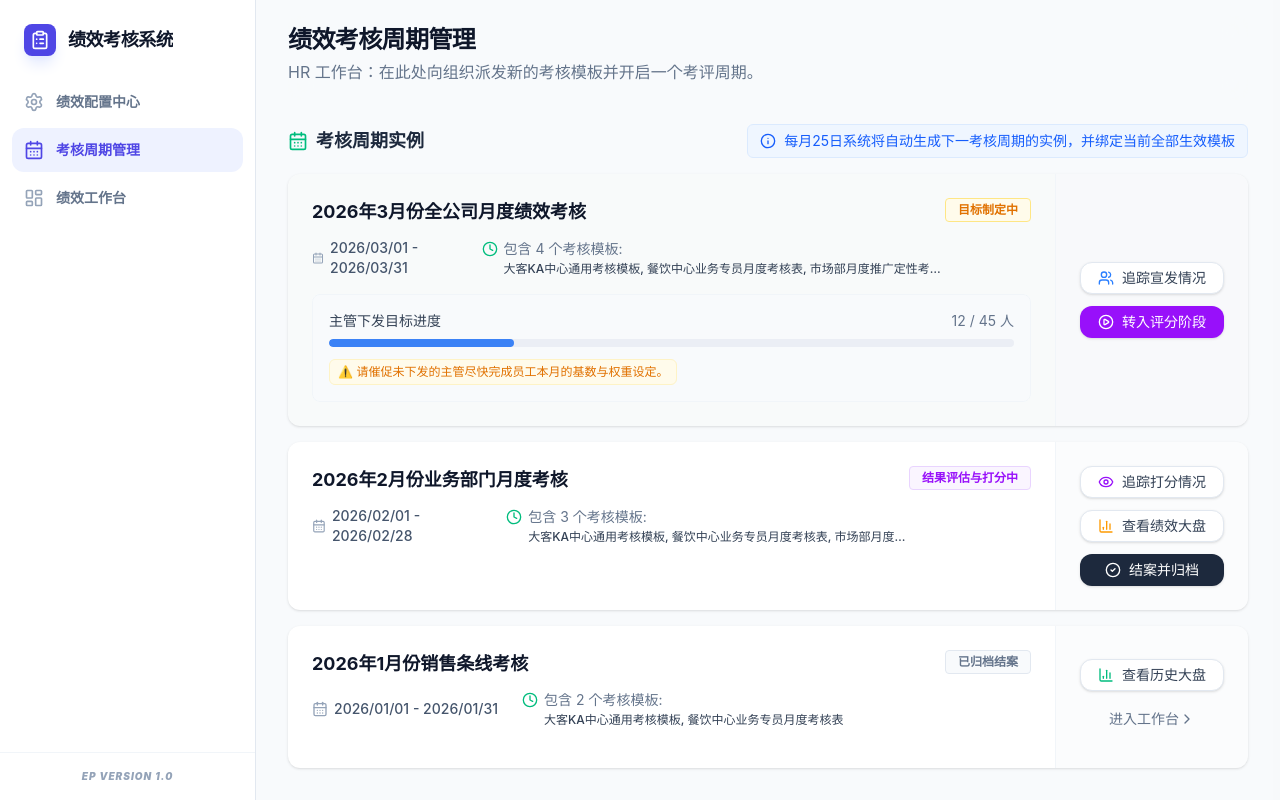
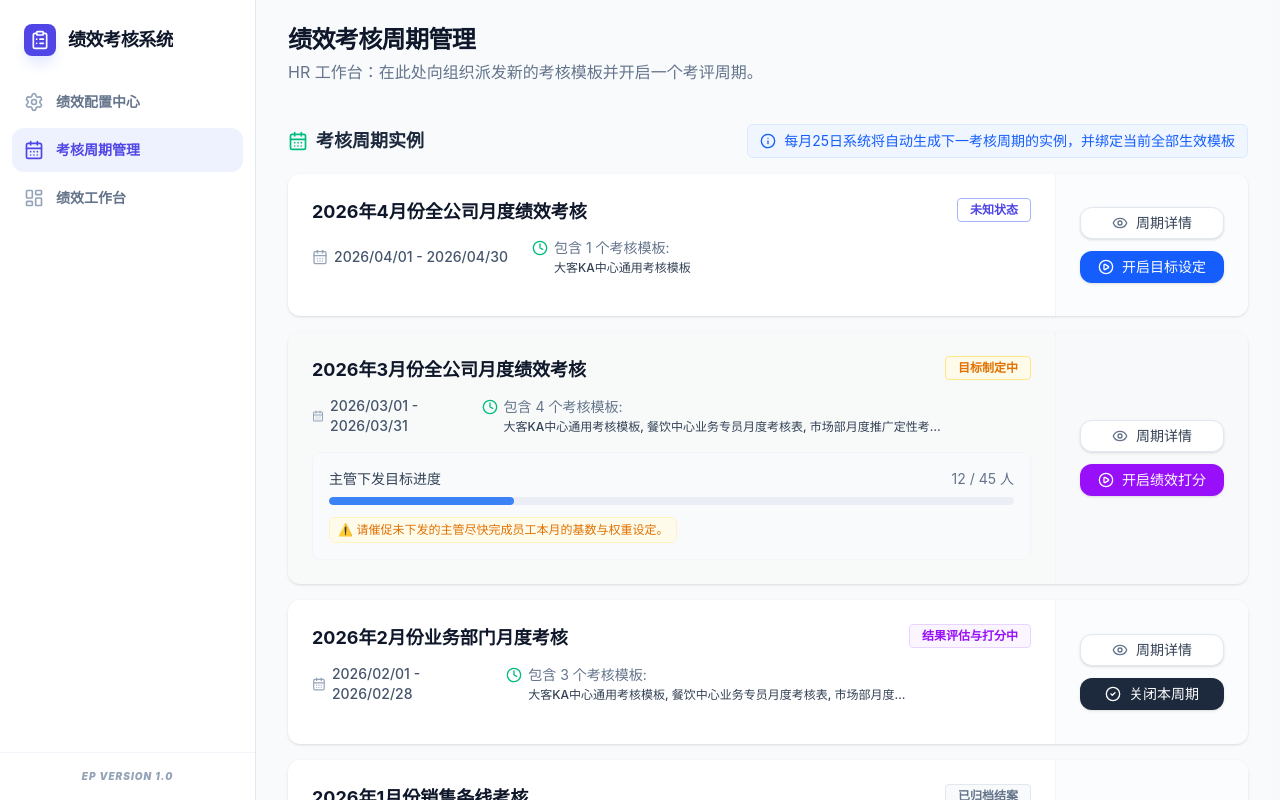
Before and after one commit to JinLingfeng/performance, a Vue app in the folder element-plus-version/: page /assessment/cycle in a window 1280 px wide. Built offline with nearby package versions, Linux system fonts and the light colour scheme.

Commit message:
feat: complete Cycle, Dashboard and Template page element-plus migration

```diff
--- a/element-plus-version/src/router/index.ts
+++ b/element-plus-version/src/router/index.ts
@@ -22,8 +22,8 @@ const router = createRouter({
                     component: () => import('@/views/assessment/Cycle.vue'),
                 },
                 {
-                    path: '/assessment/cycle/:id/stats',
-                    name: 'assessment-cycle-stats',
+                    path: '/assessment/cycle/:id',
+                    name: 'assessment-cycle-detail',
                     component: () => import('@/views/assessment/CycleDashboard.vue'),
                 },
                 {
--- a/element-plus-version/src/views/assessment/Cycle.vue
+++ b/element-plus-version/src/views/assessment/Cycle.vue
@@ -3,10 +3,8 @@ import { ref } from 'vue'
 import {
   CalendarDays,
   Clock,
-  Users,
   PlayCircle,
   Eye,
-  ChevronRight,
   CheckCircle2,
   Info,
   BarChart3,
@@ -20,10 +18,22 @@ const router = useRouter()
 // Cycles data
 const initialCycles = [
   {
+    id: 'cyc-202604',
+    name: '2026年4月份全公司月度绩效考核',
+    period: '2026/04/01 - 2026/04/30',
+    stage: 'pending', // pending | goal_setting | evaluating | finished
+    templateNames: [
+      '大客KA中心通用考核模板',
+    ],
+    totalEmployees: 48,
+    targetSetCount: 0,
+    targetConfirmedCount: 0,
+  },
+  {
     id: 'cyc-202603',
     name: '2026年3月份全公司月度绩效考核',
     period: '2026/03/01 - 2026/03/31',
-    stage: 'goal_setting', // goal_setting | goal_confirming | ongoing | evaluating | finished
+    stage: 'goal_setting',
     templateNames: [
       '大客KA中心通用考核模板',
       '餐饮中心业务专员月度考核表',
@@ -191,13 +201,30 @@ const handlePushStage = (id: string, newStage: string) => {
                     <div
                       class="w-full lg:w-48 bg-slate-50/50 p-6 flex flex-row lg:flex-col items-center justify-center gap-3"
                     >
+                      <template v-if="cycle.stage === 'pending'">
+                        <el-button
+                          class="w-full !ml-0 !bg-white hover:!bg-slate-50 !text-slate-700 !border-slate-200 shadow-sm"
+                          @click="router.push(`/assessment/cycle/${cycle.id}`)"
+                        >
+                          <Eye class="mr-2 h-4 w-4 text-slate-500" />
+                          周期详情
+                        </el-button>
+                        <el-button
+                          type="primary"
+                          class="w-full !ml-0 !bg-blue-600 hover:!bg-blue-700 !text-white shadow-sm !border-none"
+                          @click="handlePushStage(cycle.id, 'goal_setting')"
+                        >
+                          <PlayCircle class="mr-2 h-4 w-4" />
+                          开启目标设定
+                        </el-button>
+                      </template>
                       <template v-if="cycle.stage === 'goal_setting'">
                         <el-button
                           class="w-full !ml-0 !bg-white hover:!bg-slate-50 !text-slate-700 !border-slate-200 shadow-sm"
-                          @click="router.push('/assessment/hall')"
+                          @click="router.push(`/assessment/cycle/${cycle.id}`)"
                         >
-                          <Users class="mr-2 h-4 w-4 text-blue-500" />
-                          追踪宣发情况
+                          <Eye class="mr-2 h-4 w-4 text-slate-500" />
+                          周期详情
                         </el-button>
                         <el-button
                           type="primary"
@@ -205,23 +232,16 @@ const handlePushStage = (id: string, newStage: string) => {
                           @click="handlePushStage(cycle.id, 'evaluating')"
                         >
                           <PlayCircle class="mr-2 h-4 w-4" />
-                          转入评分阶段
+                          开启绩效打分
                         </el-button>
                       </template>
                       <template v-else-if="cycle.stage === 'evaluating'">
                         <el-button
                           class="w-full !ml-0 !bg-white hover:!bg-slate-50 !text-slate-700 !border-slate-200 shadow-sm"
-                          @click="router.push('/assessment/hall')"
+                          @click="router.push(`/assessment/cycle/${cycle.id}`)"
                         >
-                          <Eye class="mr-2 h-4 w-4 text-purple-600" />
-                          追踪打分情况
-                        </el-button>
-                        <el-button
-                          class="w-full !ml-0 !bg-white hover:!bg-slate-50 !text-slate-700 !border-slate-200 shadow-sm"
-                          @click="router.push(`/assessment/cycle/${cycle.id}/stats`)"
-                        >
-                          <BarChart3 class="mr-2 h-4 w-4 text-amber-500" />
-                          查看绩效大盘
+                          <Eye class="mr-2 h-4 w-4 text-slate-500" />
+                          周期详情
                         </el-button>
                         <el-button
                           type="primary"
@@ -229,34 +249,16 @@ const handlePushStage = (id: string, newStage: string) => {
                           @click="handlePushStage(cycle.id, 'finished')"
                         >
                           <CheckCircle2 class="mr-2 h-4 w-4" />
-                          结案并归档
+                          关闭本周期
                         </el-button>
                       </template>
                       <template v-else-if="cycle.stage === 'finished'">
                         <el-button
                           class="w-full !ml-0 !bg-white hover:!bg-slate-50 !text-slate-700 !border-slate-200 shadow-sm"
-                          @click="router.push(`/assessment/cycle/${cycle.id}/stats`)"
+                          @click="router.push(`/assessment/cycle/${cycle.id}`)"
                         >
                           <BarChart3 class="mr-2 h-4 w-4 text-emerald-500" />
-                          查看历史大盘
-                        </el-button>
-                        <el-button
-                          text
-                          class="w-full !ml-0 !text-slate-500 hover:!text-slate-900 flex justify-between group"
-                          @click="router.push('/assessment/hall')"
-                        >
-                          进入工作台
-                          <ChevronRight class="h-4 w-4 group-hover:translate-x-0.5 transition-transform" />
-                        </el-button>
-                      </template>
-                      <template v-else>
-                        <el-button
-                          text
-                          class="w-full !text-slate-500 hover:!text-slate-900 flex justify-between group"
-                          @click="router.push('/assessment/hall')"
-                        >
-                          进入工作台
-                          <ChevronRight class="h-4 w-4 group-hover:translate-x-0.5 transition-transform" />
+                          查看绩效结果
                         </el-button>
                       </template>
                     </div>
--- a/element-plus-version/src/views/assessment/CycleDashboard.vue
+++ b/element-plus-version/src/views/assessment/CycleDashboard.vue
@@ -13,19 +13,52 @@ import {
   CalendarDays,
   Printer,
   Download,
+  FileText,
+  Target,
 } from 'lucide-vue-next'
 
 const route = useRoute()
 const router = useRouter()
 const cycleId = route.params.id as string
 
+const activeTab = ref('templates') // templates | stats
+
 // ========== Mock Data for the selected cycle ==========
-// In a real app, this would be fetched based on cycleId
 const cycleInfo = {
   id: cycleId,
   title: '2026年3月份初级销售KPI考核',
   period: '2026/03/01 - 2026/03/31',
   status: 'rating', // 'rating' or 'finished'
+}
+
+const templates = ref([
+  {
+    id: 'tpl-1',
+    name: '大客KA中心通用考核模板',
+    period: 'month',
+    indicators: [
+      { name: '主推大单品销售目标达成率', weight: 40, dimension: '业绩指标', ruleType: 'STEP_90_70' },
+      { name: '新客户开发目标达成率', weight: 30, dimension: '拓展指标', ruleType: 'STEP_100_70' },
+      { name: '重点商品退换货率控制', weight: 30, dimension: '售后指标', ruleType: 'DEDUCT_EXCEED' }
+    ],
+    appliedCount: 15
+  },
+  {
+    id: 'tpl-2',
+    name: '餐饮中心业务专员月度考核表',
+    period: 'month',
+    indicators: [
+      { name: '餐饮渠道回款额达成率', weight: 60, dimension: '业绩指标', ruleType: 'STEP_90_70' },
+      { name: '网点拓展数量', weight: 40, dimension: '拓展指标', ruleType: 'STEP_100_70' }
+    ],
+    appliedCount: 22
+  }
+])
+
+const expandedTemplates = ref<Record<string, boolean>>({})
+
+const toggleTemplate = (id: string) => {
+  expandedTemplates.value[id] = !expandedTemplates.value[id]
 }
 
 type EmployeeRecord = {
@@ -84,31 +117,6 @@ const departments = ref<Department[]>([
       { id: 'e9', name: '孙丽丽', role: '业务专员', avatar: '孙', score: 78, grade: 'B', goalStatus: '已确认', history: generateHistory(76) },
     ],
   },
-  {
-    id: 'dept-3',
-    name: '市场推广部',
-    avgScore: 85.7,
-    headcount: 3,
-    ratedCount: 3,
-    employees: [
-      { id: 'e10', name: '黄晓东', role: '市场总监', avatar: '黄', score: 92, grade: 'A', goalStatus: '已确认', history: generateHistory(90) },
-      { id: 'e11', name: '林婉婷', role: '品牌经理', avatar: '林', score: 86, grade: 'A', goalStatus: '已确认', history: generateHistory(84) },
-      { id: 'e12', name: '郑伟杰', role: '推广专员', avatar: '郑', score: 79, grade: 'B', goalStatus: '已确认', history: generateHistory(77) },
-    ],
-  },
-  {
-    id: 'dept-4',
-    name: '休食中心',
-    avgScore: 80.3,
-    headcount: 4,
-    ratedCount: 4,
-    employees: [
-      { id: 'e13', name: '何俊杰', role: '休食总监', avatar: '何', score: 87, grade: 'A', goalStatus: '已确认', history: generateHistory(85) },
-      { id: 'e14', name: '钱晓燕', role: '品类经理', avatar: '钱', score: 81, grade: 'B', goalStatus: '已确认', history: generateHistory(79) },
-      { id: 'e15', name: '冯大伟', role: '业务专员', avatar: '冯', score: 77, grade: 'B', goalStatus: '已确认', history: generateHistory(75) },
-      { id: 'e16', name: '褚小芳', role: '业务专员', avatar: '褚', score: 76, grade: 'B', goalStatus: '已确认', history: generateHistory(74) },
-    ],
-  },
 ])
 
 const expandedDepts = ref<Record<string, boolean>>({})
@@ -145,6 +153,10 @@ const summary = computed(() => {
 })
 
 const goBack = () => router.push('/assessment/cycle')
+
+const viewTemplate = (tplId: string) => {
+  router.push(`/template/builder?id=${tplId}`)
+}
 </script>
 
 <template>
@@ -176,6 +188,83 @@ const goBack = () => router.push('/assessment/cycle')
         </div>
       </div>
 
+      <!-- Tabs Navigation -->
+      <div class="border-b border-slate-200">
+        <div class="flex items-center gap-6 text-sm font-bold text-slate-500">
+          <button
+            @click="activeTab = 'templates'"
+            :class="[ 'pb-3 px-1 border-b-2 transition-colors duration-200', activeTab === 'templates' ? 'border-indigo-600 text-indigo-600' : 'border-transparent hover:text-slate-800 hover:border-slate-300' ]"
+          >
+            本周期适用模板及名单
+          </button>
+          <button
+            @click="activeTab = 'stats'"
+            :class="[ 'pb-3 px-1 border-b-2 transition-colors duration-200', activeTab === 'stats' ? 'border-indigo-600 text-indigo-600' : 'border-transparent hover:text-slate-800 hover:border-slate-300' ]"
+          >
+            绩效综合大盘
+          </button>
+        </div>
+      </div>
+
+      <!-- Tab Content: Templates & Indicators -->
+      <div v-if="activeTab === 'templates'" class="space-y-6 animate-in">
+        <div class="bg-indigo-50/50 p-4 rounded-2xl border border-indigo-100 flex items-start gap-3">
+          <div class="bg-indigo-600 p-1.5 rounded-lg text-white">
+            <Info class="h-4 w-4" />
+          </div>
+          <p class="text-xs text-indigo-700 font-bold leading-relaxed">
+            该面板展示本次考评周期关联的所有“考核模板（由配置中心下发）”以及被分配到对应模板下的“人员名单”。点击模板可预览考核维度构成。
+          </p>
+        </div>
+
+        <div class="grid gap-4">
+          <el-card v-for="tpl in templates" :key="tpl.id" shadow="hover" class="custom-el-card !p-0 !border-slate-200 overflow-hidden transition-all duration-300" body-class="!p-0">
+            <div
+              class="px-6 py-4 flex items-center justify-between cursor-pointer hover:bg-slate-50/50 transition-colors select-none"
+              @click="toggleTemplate(tpl.id)"
+            >
+              <div class="flex items-center gap-4 min-w-0">
+                <div class="text-slate-400">
+                    <ChevronDown v-if="expandedTemplates[tpl.id]" class="h-5 w-5" />
+                    <ChevronRight v-else class="h-5 w-5" />
+                </div>
+                <div class="min-w-0">
+                    <div class="flex items-center gap-2">
+                      <h3 class="font-bold text-slate-800">{{ tpl.name }}</h3>
+                      <el-tag effect="plain" class="!bg-slate-100 !text-slate-500 !font-bold !border-none text-[10px]">受评人数: {{ tpl.appliedCount }}人</el-tag>
+                    </div>
+                    <div class="flex items-center gap-2 mt-2">
+                      <span class="text-[10px] text-slate-400 font-bold uppercase shrink-0"><FileText class="w-3 h-3 inline pb-0.5" /> 包含 {{ tpl.indicators.length }} 个维度指标</span>
+                    </div>
+                </div>
+              </div>
+              <div class="flex items-center gap-4 shrink-0">
+                <el-button size="small" round @click.stop="viewTemplate(tpl.id)" class="!font-black text-xs !bg-white">查看模板详情配置</el-button>
+              </div>
+            </div>
+
+            <div v-if="expandedTemplates[tpl.id]" class="border-t border-slate-100 bg-slate-50/30 p-6 animate-in duration-300">
+              <h4 class="text-xs font-black text-slate-500 uppercase tracking-widest mb-4 flex items-center gap-2"><Target class="w-4 h-4 text-indigo-500"/> 指标构成模型</h4>
+              <div class="grid grid-cols-1 md:grid-cols-2 lg:grid-cols-3 gap-4">
+                 <div v-for="(ind, i) in tpl.indicators" :key="i" class="bg-white border border-slate-100 p-4 rounded-xl shadow-sm hover:border-indigo-200 transition-colors">
+                    <div class="flex justify-between items-start mb-2">
+                       <el-tag size="small" effect="plain" class="!bg-slate-50 !border-none !font-bold text-[10px]">{{ ind.dimension }}</el-tag>
+                       <span class="text-indigo-600 font-black text-sm">{{ ind.weight }}%</span>
+                    </div>
+                    <p class="font-bold text-slate-800 text-sm line-clamp-2 mt-1">{{ ind.name }}</p>
+                    <div class="mt-3 flex items-center gap-1.5 text-[10px] text-slate-400 font-bold">
+                       <div class="w-1.5 h-1.5 rounded-full bg-slate-200"></div>
+                       计分引擎: {{ ind.ruleType }}
+                    </div>
+                 </div>
+              </div>
+            </div>
+          </el-card>
+        </div>
+      </div>
+
+      <!-- Tab Content: Stats -->
+      <div v-if="activeTab === 'stats'" class="space-y-6 animate-in">
         <!-- Summary Statistics Dashboard -->
         <div class="grid grid-cols-1 sm:grid-cols-2 lg:grid-cols-4 gap-4">
           <el-card shadow="hover" class="custom-el-card !border-slate-200 overflow-hidden relative group transition-all" body-class="!p-5 !flex !items-center !gap-4">
@@ -337,6 +426,7 @@ const goBack = () => router.push('/assessment/cycle')
         </div>
       </div>
     </div>
+  </div>
 </template>
 
 <style scoped>
```
Also changed, not shown: 1 other file (tests, documents, lock files or other folders). Lines whose indentation alone changed are shown as unchanged.
